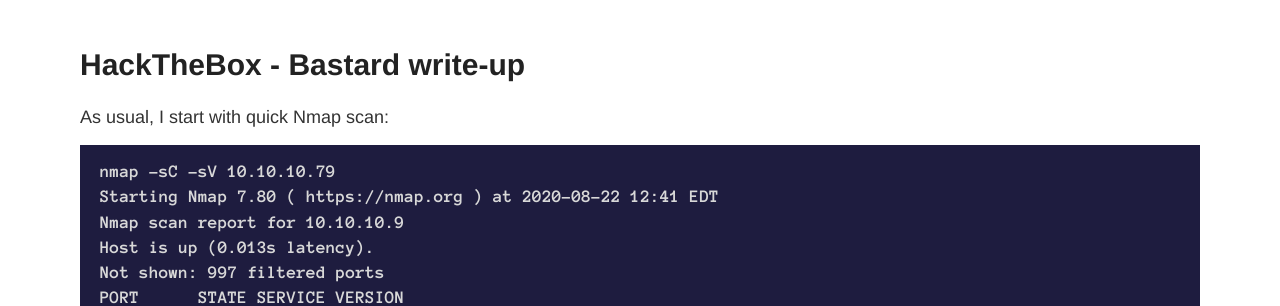
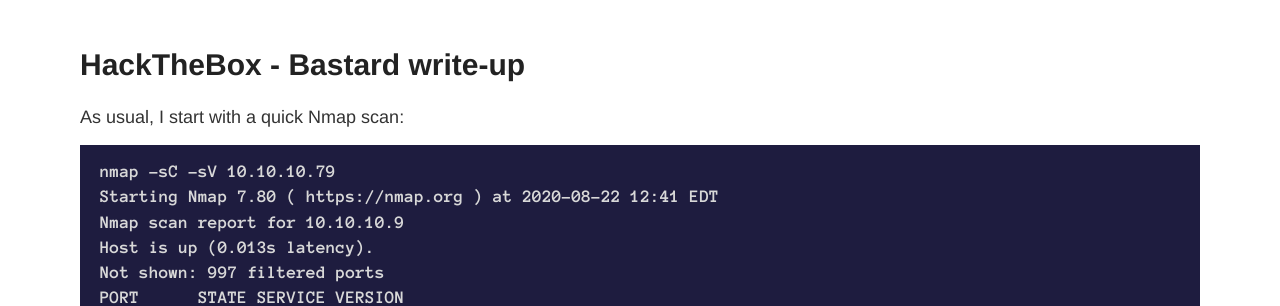
Before and after one commit to k-lazarev/k-lazarev.github.io, a Jekyll site: the page built from _posts/2020-08-24-htb-bastard.md, in a window 1280 px wide and 900 px high. Shown: the part 122-428 px from the top of the window. Built offline with Jekyll 4.4.1, drawn with Linux system fonts in a browser that asks for light colours.

````diff
--- a/_posts/2020-08-24-htb-bastard.md
+++ b/_posts/2020-08-24-htb-bastard.md
@@ -2,7 +2,7 @@
 layout: post
 title: HackTheBox - Bastard write-up
 ---
-As usual, I start with quick Nmap scan:
+As usual, I start with a quick Nmap scan:
 ```
 nmap -sC -sV 10.10.10.79
 Starting Nmap 7.80 ( https://nmap.org ) at 2020-08-22 12:41 EDT
````
